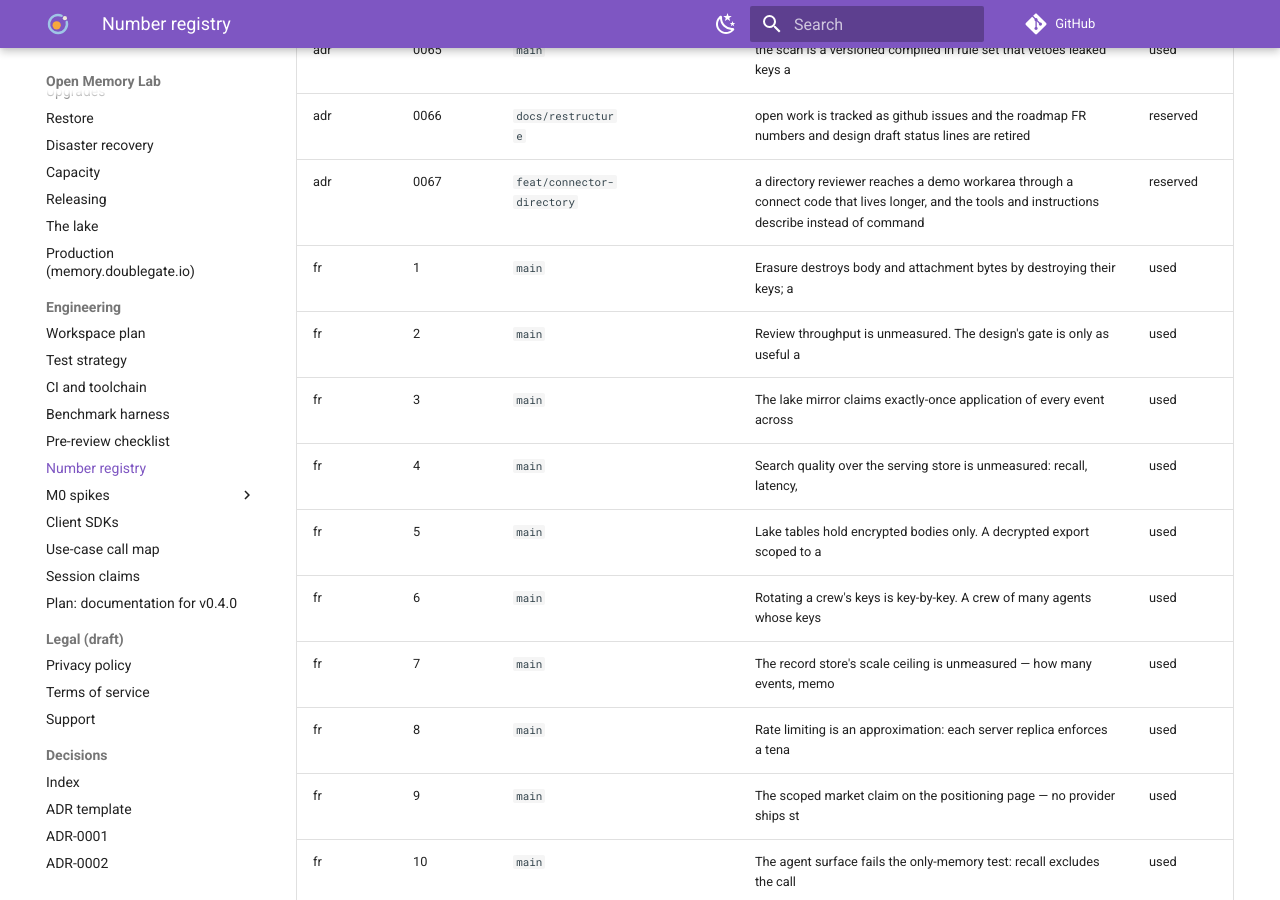
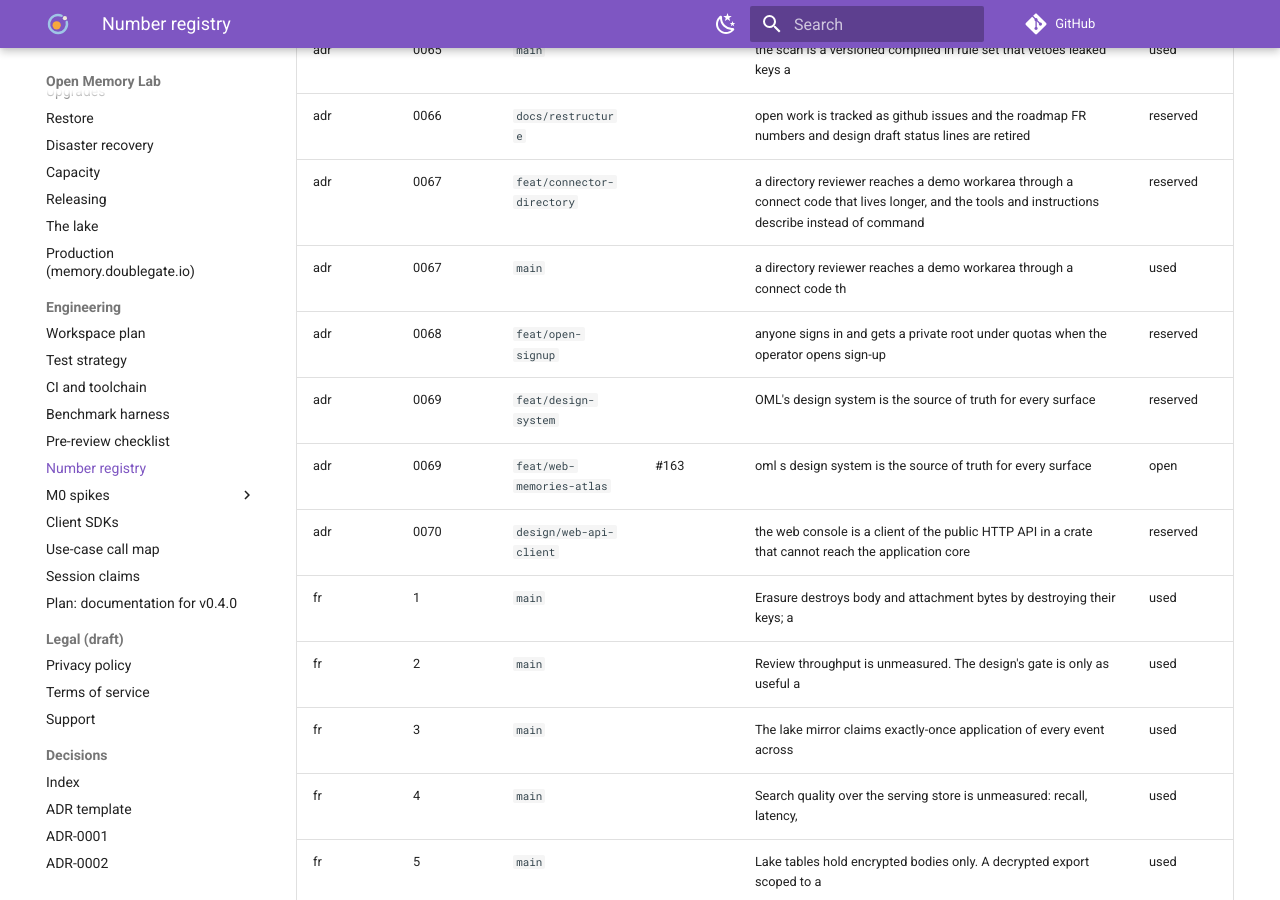
Before and after one commit to e8kor/open-memory-lab, an MkDocs documentation site: the page built from docs/NUMBERS.md, in a window 1280 px wide and 900 px high, scrolled down 3805 px. Built offline with MkDocs 1.6.1 and Material for MkDocs 9.7.7, drawn with Linux system fonts in a browser that asks for light colours; comment, search, counter and statistics services are not loaded; some of the changed text lies outside the part shown.

Commit message:
chore: reserve ADR-0070 and FR-182

```diff
--- a/docs/NUMBERS.md
+++ b/docs/NUMBERS.md
@@ -87,6 +87,11 @@
 | adr | 0065 | `main` |  | the scan is a versioned compiled in rule set that vetoes leaked keys a | used |
 | adr | 0066 | `docs/restructure` |  | open work is tracked as github issues and the roadmap FR numbers and design draft status lines are retired | reserved |
 | adr | 0067 | `feat/connector-directory` |  | a directory reviewer reaches a demo workarea through a connect code that lives longer, and the tools and instructions describe instead of command | reserved |
+| adr | 0067 | `main` |  | a directory reviewer reaches a demo workarea through a connect code th | used |
+| adr | 0068 | `feat/open-signup` |  | anyone signs in and gets a private root under quotas when the operator opens sign-up | reserved |
+| adr | 0069 | `feat/design-system` |  | OML's design system is the source of truth for every surface | reserved |
+| adr | 0069 | `feat/web-memories-atlas` | #163 | oml s design system is the source of truth for every surface | open |
+| adr | 0070 | `design/web-api-client` |  | the web console is a client of the public HTTP API in a crate that cannot reach the application core | reserved |
 | fr | 1 | `main` |  | Erasure destroys body and attachment bytes by destroying their keys; a | used |
 | fr | 2 | `main` |  | Review throughput is unmeasured. The design's gate is only as useful a | used |
 | fr | 3 | `main` |  | The lake mirror claims exactly-once application of every event across  | used |
@@ -226,6 +231,7 @@
 | fr | 176 | `feat/implicit-capture` | #97 | A hook manager that rewrites `core.hooksPath` on install silently remo | open |
 | fr | 180 | `main` |  | The personal-data rules (`pii.email`, `pii.phone`) are compiled in and | used |
 | fr | 181 | `main` |  | `GET /v2/admin/rescan` reads one window of at most 1,000 journal event | used |
+| fr | 182 | `design/web-api-client` |  | the web hop's overhead is unmeasured against its 5 ms p95 budget | reserved |
 | migration | 0001 | `main` |  | init | used |
 | migration | 0002 | `main` |  | poc adapter | used |
 | migration | 0003 | `main` |  | lead startup | used |
@@ -262,3 +268,4 @@
 | migration | 0034 | `feat/claim-formats` | #90 | similar keys search text | reserved |
 | migration | 0034 | `main` |  | similar keys search text | used |
 | migration | 0036 | `feat/implicit-capture` |  | code parent | reserved |
+| migration | 0037 | `feat/open-signup` |  | open signup | reserved |
```
